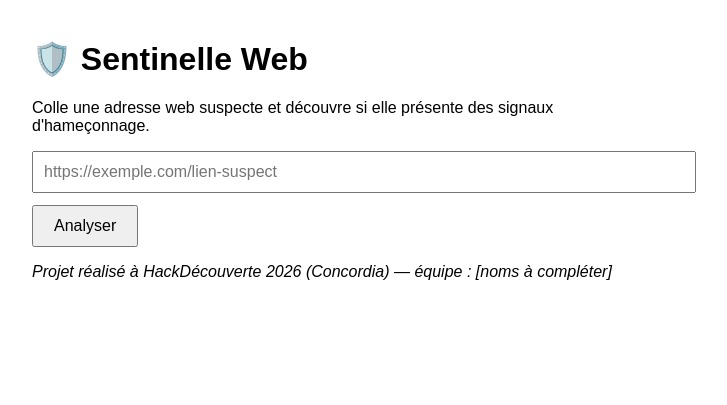
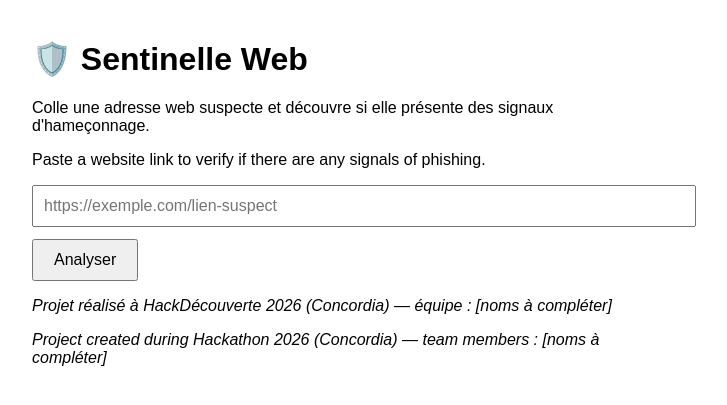
Before and after one commit to Khol76/Sentinelle-Web, a Python web app: template templates/index.html in a window 1280 px wide. Shown: the top 405 px of the page, without its empty margins (288-1015 px from the left). Run offline with Jinja, Linux system fonts and the light colour scheme; the template is opened without the code that fills it, so the values that code supplies are empty.

Commit message:
Update index.html

```diff
--- a/templates/index.html
+++ b/templates/index.html
@@ -3,6 +3,7 @@
 <head>
     <meta charset="utf-8">
     <title>Sentinelle Web — HackDécouverte 2026</title>
+    <title>Sentinelle Web — Hackathon 2026</title>
     <style>
         body { font-family: Arial, sans-serif; max-width: 640px; margin: 40px auto; padding: 0 16px; }
         input[type="text"] { width: 100%; padding: 10px; font-size: 16px; }
@@ -12,10 +13,12 @@
 <body>
     <h1>🛡️ Sentinelle Web</h1>
     <p>Colle une adresse web suspecte et découvre si elle présente des signaux d'hameçonnage.</p>
+    <p>Paste a website link to verify if there are any signals of phishing. </p>
     <form action="/analyser" method="post">
         <input type="text" name="url" placeholder="https://exemple.com/lien-suspect" required>
         <button type="submit">Analyser</button>
     </form>
     <p><em>Projet réalisé à HackDécouverte 2026 (Concordia) — équipe : [noms à compléter]</em></p>
+    <p><em>Project created during Hackathon 2026 (Concordia) — team members : [noms à compléter]</em></p>
 </body>
 </html>
```
